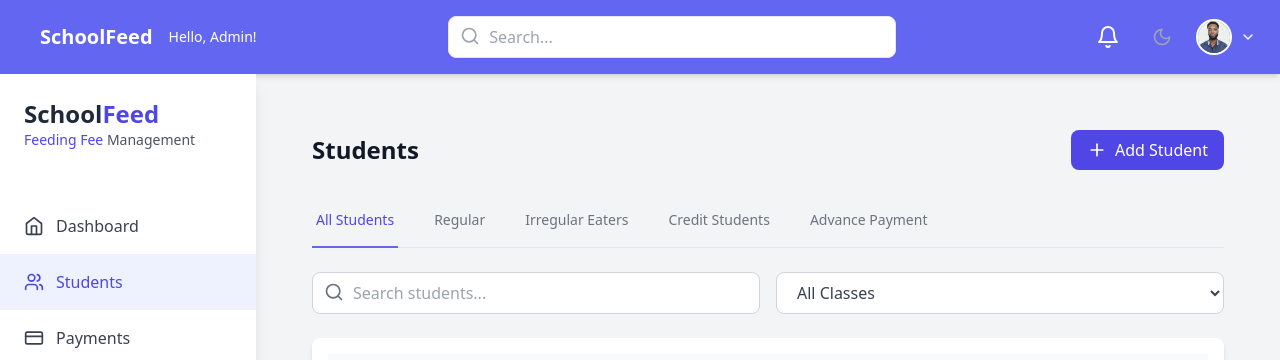
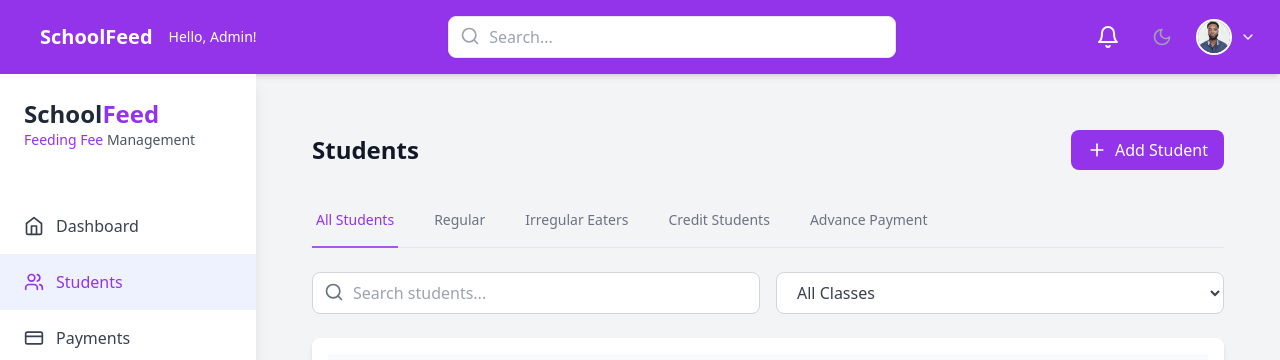
Before and after one commit to Bhankid/SchoolFeed, a React (Vite) app: page / in a window 1280 px wide. Both pictures are taken after a click on the button "Students". Shown: the top 360 px of the page. Built offline with nearby package versions, Linux system fonts and the light colour scheme; no server answers.

Commit message:
color update

```diff
--- a/src/components/AddStudent.tsx
+++ b/src/components/AddStudent.tsx
@@ -185,10 +185,10 @@ const AddStudent: React.FC<AddStudentProps> = ({
               onClick={handleSubmit}
               className={`px-4 py-2 rounded-md transition-colors ${
                 darkMode
-                  ? "bg-indigo-500 text-white hover:bg-indigo-400"
-                  : "bg-indigo-600 text-white hover:bg-indigo-700"
+                  ? "bg-purple-500 text-white hover:bg-purple-400"
+                  : "bg-purple-600 text-white hover:bg-purple-700"
               }`}
-              disabled={loading} // Disable button while loading
+              disabled={loading}
             >
               {loading ? "Adding..." : "Add Student"}
             </button>
--- a/src/components/Footer.tsx
+++ b/src/components/Footer.tsx
@@ -4,7 +4,7 @@ function Footer({ darkMode }: { darkMode: boolean }) {
   return (
     <footer
       className={`${
-        darkMode ? "bg-gray-900 text-white" : "bg-indigo-500 text-white"
+        darkMode ? "bg-gray-900 text-white" : "bg-purple-600 text-white"
       } py-4 px-6 text-center md:px-12 lg:px-24 transition-colors duration-300`}
     >
       <div className="flex justify-center items-center flex-wrap md:flex-nowrap">
@@ -23,7 +23,7 @@ function Footer({ darkMode }: { darkMode: boolean }) {
             rel="noopener noreferrer"
             className={`${
               darkMode
-                ? "text-indigo-400 hover:text-indigo-300"
+                ? "bg-gray-900 hover:text-red-300"
                 : "text-gray-800 hover:text-gray-900"
             } transition-colors duration-300`}
           >
--- a/src/components/Header.tsx
+++ b/src/components/Header.tsx
@@ -34,7 +34,7 @@ const Header: React.FC<HeaderProps> = ({
   return (
     <header
       className={`py-4 px-6 flex items-center justify-between shadow-md w-full ${
-        darkMode ? "bg-gray-900 text-white" : "bg-indigo-500 text-white"
+        darkMode ? "bg-gray-900 text-white" : "bg-purple-600 text-white"
       }`}
     >
       {/* Left Section: Sidebar Toggle & Greeting */}
--- a/src/components/Payments.tsx
+++ b/src/components/Payments.tsx
@@ -42,8 +42,8 @@ const Payments: React.FC<PaymentsProps> = ({ darkMode }) => {
               className={`whitespace-nowrap py-4 px-1 border-b-2 font-medium text-sm ${
                 activeTab === tab.id
                   ? darkMode
-                    ? "border-indigo-500 text-indigo-400"
-                    : "border-indigo-500 text-indigo-600"
+                    ? "border-purple-500 text-purple-400"
+                    : "border-purple-500 text-purple-600"
                   : darkMode
                   ? "border-transparent text-gray-400 hover:text-gray-300 hover:border-gray-600"
                   : "border-transparent text-gray-500 hover:text-gray-700 hover:border-gray-300"
@@ -63,8 +63,8 @@ const Payments: React.FC<PaymentsProps> = ({ darkMode }) => {
             onClick={() => setIsModalOpen(true)}
             className={`flex items-center space-x-2 px-4 py-2 rounded-lg font-medium transition ${
               darkMode
-                ? "bg-indigo-600 text-white hover:bg-indigo-500"
-                : "bg-indigo-500 text-white hover:bg-indigo-600"
+                ? "bg-purple-600 text-white hover:bg-purple-500"
+                : "bg-purple-500 text-white hover:bg-purple-600"
             }`}
           >
             <Plus className="w-5 h-5" />
@@ -230,7 +230,7 @@ const Payments: React.FC<PaymentsProps> = ({ darkMode }) => {
                     </td>
                     <td className="px-6 py-4 whitespace-nowrap">
                       <button
-                        className={`text-indigo-600 hover:text-indigo-700 ${
+                        className={`text-purple-600 hover:text-purple-700 ${
                           darkMode ? "text-gray-200" : "text-gray-500"
                         }`}
                       >
--- a/src/components/Sidebar.tsx
+++ b/src/components/Sidebar.tsx
@@ -13,8 +13,8 @@ interface SidebarProps {
   activeTab: string;
   setActiveTab: (tabId: string) => void;
   darkMode: boolean;
-  isSidebarOpen: boolean; // Managed by the parent component
-  toggleSidebar: () => void; // Function to toggle sidebar
+  isSidebarOpen: boolean;
+  toggleSidebar: () => void;
 }
 
 const Sidebar = ({
@@ -62,7 +62,7 @@ const Sidebar = ({
               </span>
               <span
                 className={`${
-                  darkMode ? "text-indigo-500" : "text-indigo-600"
+                  darkMode ? "text-purple-500" : "text-purple-600"
                 }`}
               >
                 Feed
@@ -71,7 +71,7 @@ const Sidebar = ({
             <p className="text-sm">
               <span
                 className={`${
-                  darkMode ? "text-indigo-500" : "text-indigo-600"
+                  darkMode ? "text-purple-500" : "text-purple-600"
                 }`}
               >
                 Feeding Fee{" "}
@@ -99,13 +99,13 @@ const Sidebar = ({
               }}
               className={`w-full flex items-center px-6 py-4 ${
                 darkMode
-                  ? "text-gray-300 hover:bg-gray-800 hover:text-indigo-500"
-                  : "text-gray-700 hover:bg-indigo-50 hover:text-indigo-600"
+                  ? "text-gray-300 hover:bg-gray-800 hover:text-purple-500"
+                  : "text-gray-700 hover:bg-purple-50 hover:text-purple-600"
               } transition-colors ${
                 activeTab === tab.id
                   ? darkMode
-                    ? "bg-gray-800 text-indigo-500"
-                    : "bg-indigo-50 text-indigo-600"
+                    ? "bg-gray-800 text-purple-500"
+                    : "bg-indigo-50 text-purple-600"
                   : ""
               }`}
             >
--- a/src/components/Students.tsx
+++ b/src/components/Students.tsx
@@ -48,7 +48,7 @@ function Students({ darkMode }: { darkMode: boolean }) {
   if (loading) {
     return (
       <div className="flex items-center justify-center min-h-screen">
-        <div className="animate-spin rounded-full h-12 w-12 border-b-2 border-indigo-500"></div>
+        <div className="animate-spin rounded-full h-12 w-12 border-b-2 border-purple-500"></div>
       </div>
     );
   }
@@ -66,8 +66,8 @@ function Students({ darkMode }: { darkMode: boolean }) {
           onClick={() => setShowAddModal(true)}
           className={`${
             darkMode
-              ? "bg-indigo-500 text-white hover:bg-indigo-400"
-              : "bg-indigo-600 text-white hover:bg-indigo-700"
+              ? "bg-purple-500 text-white hover:bg-purple-400"
+              : "bg-purple-600 text-white hover:bg-purple-700"
           } px-4 py-2 rounded-lg flex items-center transition-colors`}
         >
           <Plus className="w-5 h-5 mr-2" />
@@ -116,8 +116,8 @@ function Students({ darkMode }: { darkMode: boolean }) {
               className={`whitespace-nowrap py-4 px-1 border-b-2 font-medium text-sm ${
                 activeTab === tab.id
                   ? darkMode
-                    ? "border-indigo-500 text-indigo-400"
-                    : "border-indigo-500 text-indigo-600"
+                    ? "border-purple-500 text-purple-400"
+                    : "border-purple-500 text-purple-600"
                   : darkMode
                   ? "border-transparent text-gray-400 hover:text-gray-300 hover:border-gray-600"
                   : "border-transparent text-gray-500 hover:text-gray-700 hover:border-gray-300"
@@ -140,8 +140,8 @@ function Students({ darkMode }: { darkMode: boolean }) {
             onChange={(e) => setSearchTerm(e.target.value)}
             className={`w-full pl-10 pr-4 py-2 border rounded-lg focus:outline-none focus:ring-2 ${
               darkMode
-                ? "focus:ring-indigo-500 bg-gray-700 text-gray-300 border-gray-600"
-                : "focus:ring-indigo-500 bg-white text-gray-700 border-gray-300"
+                ? "focus:ring-purple-500 bg-gray-700 text-gray-300 border-gray-600"
+                : "focus:ring-purple-500 bg-white text-gray-700 border-gray-300"
             }`}
           />
           <Search
@@ -154,8 +154,8 @@ function Students({ darkMode }: { darkMode: boolean }) {
           <select
             className={`w-full border rounded-lg px-4 py-2 focus:outline-none focus:ring-2 ${
               darkMode
-                ? "focus:ring-indigo-500 bg-gray-700 text-gray-300 border-gray-600"
-                : "focus:ring-indigo-500 bg-white text-gray-700 border-gray-300"
+                ? "focus:ring-purple-500 bg-gray-700 text-gray-300 border-gray-600"
+                : "focus:ring-purple-500 bg-white text-gray-700 border-gray-300"
             }`}
           >
             <option value="">All Classes</option>
@@ -255,8 +255,8 @@ function Students({ darkMode }: { darkMode: boolean }) {
                     <button
                       className={`px-3 py-1 rounded-md text-sm font-medium ${
                         darkMode
-                          ? "bg-indigo-500 text-white hover:bg-indigo-400"
-                          : "bg-indigo-600 text-white hover:bg-indigo-700"
+                          ? "bg-purple-500 text-white hover:bg-purple-400"
+                          : "bg-purple-600 text-white hover:bg-purple-700"
                       }`}
                     >
                       Record Meal
```
Also changed, not shown: src/components/RecordPayment.tsx (+14 -14 lines).
